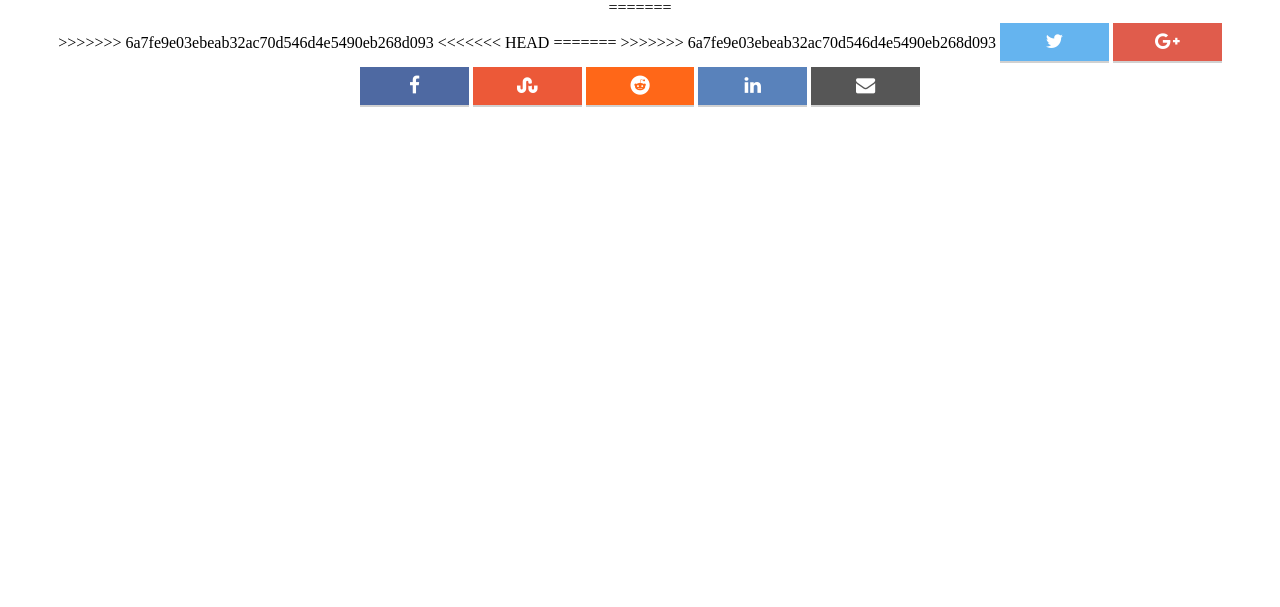
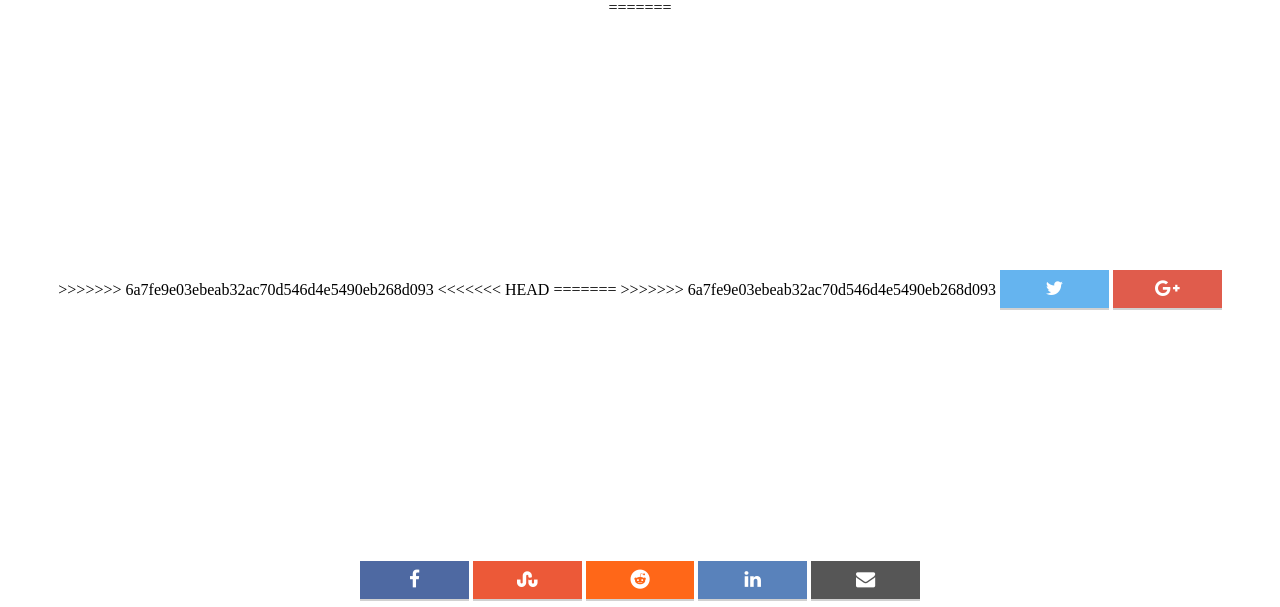
Before and after one commit to KnightOfSpace/encryptor_app, a Python web app: template templates/result.html in a window 1280 px wide. Shown: the part 222-829 px from the top of the page. Before the commit the page ends 329 px from the top, so only its background shows below. Run offline with Jinja, Linux system fonts and the light colour scheme; the template is opened without the code that fills it, so the values that code supplies are empty; some libraries are stand-ins or nearby versions.

Commit message:
minor changes

```diff
--- a/templates/result.html
+++ b/templates/result.html
@@ -21,7 +21,7 @@
               cursor: pointer;
               display: inline-block;
               font-size: 1.2em;
-              margin-top: 6px;
+              margin-top: 20%;
               opacity: 0.9;
               outline: medium none;
               padding: 8px 16px;
```
